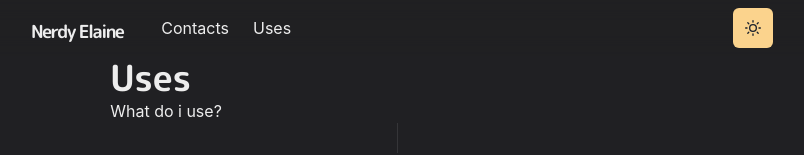
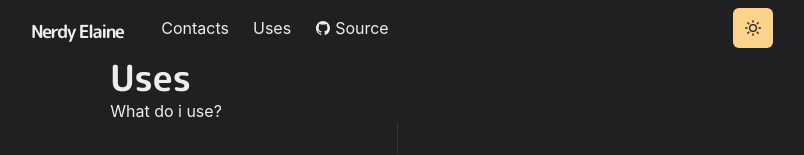
Before and after one commit to NerdyElaine/elaines-personal-website, a Next.js app: page /uses in a window 1280 px wide. Shown: the top 155 px of the page, without its empty margins (243-1047 px from the left). Built offline with nearby package versions, Linux system fonts and the light colour scheme.

Commit message:
Added Sources button

```diff
--- a/components/navbar.js
+++ b/components/navbar.js
@@ -81,6 +81,18 @@ const Navbar = props => {
             Contacts
           </LinkItem>
           <LinkItem href="/uses">Uses</LinkItem>
+          <LinkItem
+            target="_blank"
+            href="https://github.com/NerdyElaine/elaines-personal-website}"
+            path={path}
+            display="inline-flex"
+            alignItems="center"
+            style={{ gap: 4 }}
+            pl={2}
+          >
+            <IoLogoGithub />
+            Source
+          </LinkItem>
         </Stack>
 
         <Box flex={1} align="right">
```
